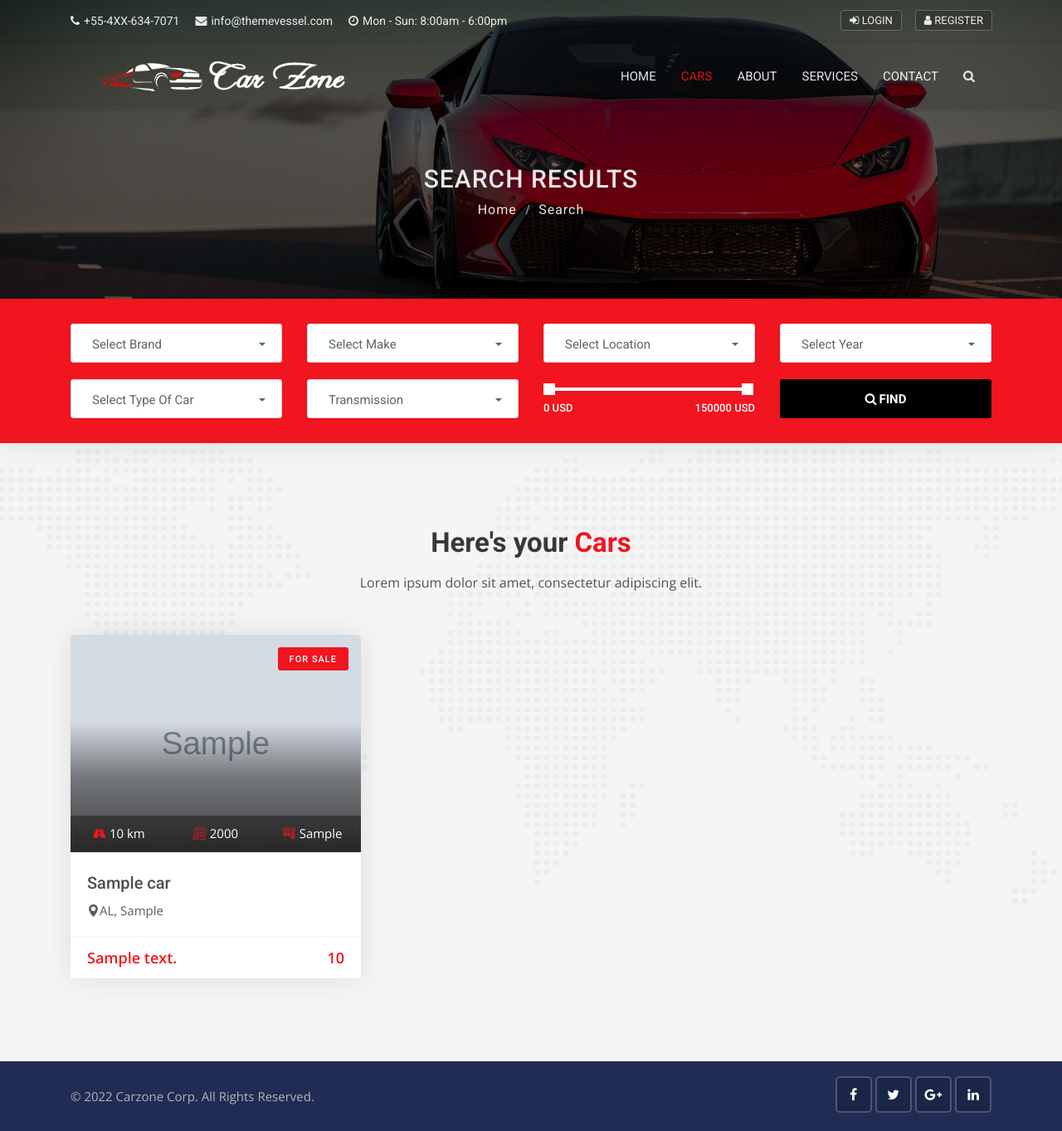
After one commit to irshatbek/carzone-gitproject, a Django app: page /cars/search in a window 1280 px wide. The commit adds this page. Shown: the whole page at 83% size. Run offline with Django 4.2, Linux system fonts and the light colour scheme; tables that the repository leaves empty hold one stand-in row (values such as "Sample post"); grey boxes marked "Sample" are stand-in pictures; parts of the project's set-up code (start-up, migrations or seed data) failed here and were passed over; some libraries are stand-ins or nearby versions.

Commit message:
added car detail and search pages

```diff
--- a/cars/urls.py
+++ b/cars/urls.py
@@ -3,5 +3,7 @@ from . import views
 
 urlpatterns = [
     path('', views.cars, name='cars'),
+    path('<int:id>', views.car_detail, name='car_detail'),
+    path('search', views.search, name='search')
 
 ]
--- a/cars/views.py
+++ b/cars/views.py
@@ -1,5 +1,36 @@
-from django.shortcuts import render
+from ast import keyword
+from django.shortcuts import get_object_or_404, render
+from .models import *
+from django.core.paginator import EmptyPage, PageNotAnInteger, Paginator
 
 # Create your views here.
 def cars(request):
-    return render(request, 'cars/cars.html')
+    cars = Car.objects.order_by('created_date')
+    paginator = Paginator(cars, 2)
+    page = request.GET.get('page')
+    paged_cars = paginator.get_page(page)
+    data = {
+        'cars': paged_cars,
+    }
+    return render(request, 'cars/cars.html', data)
+
+
+def car_detail(request, id):
+    single_car = get_object_or_404(Car, pk=id)
+    data = {
+        'single_car': single_car,
+    }
+    return render(request, 'cars/car_detail.html', data)
+
+def search(request):
+    cars = Car.objects.order_by('-created_date')
+
+    if 'keyword' in request.GET:
+        keyword = request.GET['keyword']
+        if keyword:
+            cars = cars.filter(description__icontains=keyword)
+
+    data = {
+        'cars': cars,
+    }
+    return render(request, 'cars/search.html', data)
--- a/carzone/settings.py
+++ b/carzone/settings.py
@@ -43,6 +43,7 @@ INSTALLED_APPS = [
     'ckeditor',
     'multiselectfield',
     'django.contrib.humanize',
+    'paginator',
 ]
 
 MIDDLEWARE = [
--- a/templates/base.html
+++ b/templates/base.html
@@ -55,8 +55,8 @@
 <!-- Full Page Search -->
 <div id="full-page-search">
     <button type="button" class="close">×</button>
-    <form action="https://storage.googleapis.com/theme-vessel/carhouse/index.html#" class="search-header">
-        <input type="search" value="" placeholder="type keyword(s) here. Eg: audi, benz etc" />
+    <form action="{% url 'search' %}" class="search-header">
+        <input type="search" value="" placeholder="type keyword(s) here. Eg: audi, benz etc" name="keyword"/>
         <button type="submit" class="btn btn-sm button-theme">Search</button>
     </form>
 </div>
--- /dev/null
+++ b/templates/cars/search.html
@@ -0,0 +1,207 @@
+{% extends 'base.html' %}
+
+{% block title %} | Home {% endblock %}
+{% block content %}
+
+{% load humanize %}
+{% load static %}
+
+
+
+<!-- Banner start -->
+<div class="sub-banner overview-bgi">
+    <div class="container breadcrumb-area">
+        <div class="breadcrumb-areas">
+            <h1>Search Results</h1>
+            <ul class="breadcrumbs">
+                <li><a href="index.html">Home</a></li>
+                <li class="active">Search</li>
+            </ul>
+        </div>
+    </div>
+</div>
+<!-- Banner end -->
+
+<!-- Search box 3 start -->
+<div class="search-box-3 sb-7 bg-active">
+    <div class="container">
+        <div class="search-area-inner">
+            <div class="search-contents">
+                <form method="GET">
+                    <div class="row">
+                        <div class="col-lg-3 col-md-6 col-sm-6 col-6">
+                            <div class="form-group">
+                                <select class="selectpicker search-fields" name="select-brand">
+                                    <option disabled="disabled" selected="selected">Select Brand</option>
+                                    <option>Audi</option>
+                                    <option>BMW</option>
+                                    <option>Honda</option>
+                                    <option>Nissan</option>
+                                </select>
+                            </div>
+                        </div>
+                        <div class="col-lg-3 col-md-6 col-sm-6 col-6">
+                            <div class="form-group">
+                                <select class="selectpicker search-fields" name="select-make">
+                                    <option disabled="disabled" selected="selected">Select Make</option>
+                                    <option>BMW</option>
+                                    <option>Honda</option>
+                                    <option>Lamborghini Huracán</option>
+                                    <option>Sports Car</option>
+                                </select>
+                            </div>
+                        </div>
+                        <div class="col-lg-3 col-md-6 col-sm-6 col-6">
+                            <div class="form-group">
+                                <select class="selectpicker search-fields" name="select-location">
+                                    <option disabled="disabled" selected="selected">Select Location</option>
+                                    <option>United States</option>
+                                    <option>United Kingdom</option>
+                                </select>
+                            </div>
+                        </div>
+                        <div class="col-lg-3 col-md-6 col-sm-6 col-6">
+                            <div class="form-group">
+                                <select class="selectpicker search-fields" name="select-year">
+                                    <option disabled="disabled" selected="selected">Select Year</option>
+                                    <option>2016</option>
+                                    <option>2017</option>
+                                    <option>2018</option>
+                                    <option>2019</option>
+                                </select>
+                            </div>
+                        </div>
+                    </div>
+                    <div class="row">
+                        <div class="col-lg-3 col-md-6 col-sm-6 col-6">
+                            <div class="form-group">
+                                <select class="selectpicker search-fields" name="select-type">
+                                    <option disabled="disabled" selected="selected">Select Type Of Car</option>
+                                    <option>New Car</option>
+                                    <option>Used Car</option>
+                                </select>
+                            </div>
+                        </div>
+                        <div class="col-lg-3 col-md-6 col-sm-6 col-6">
+                            <div class="form-group">
+                                <select class="selectpicker search-fields" name="transmission">
+                                    <option disabled="disabled" selected="selected">Transmission</option>
+                                    <option>Automatic</option>
+                                    <option>Manual</option>
+                                </select>
+                            </div>
+                        </div>
+                        <div class="col-lg-3 col-md-6 col-sm-6 col-6">
+                            <div class="form-group">
+                                <div class="range-slider">
+                                    <div data-min="0" data-max="150000" data-unit="USD" data-min-name="min_price" data-max-name="max_price" class="range-slider-ui ui-slider" aria-disabled="false"></div>
+                                    <div class="clearfix"></div>
+                                </div>
+                            </div>
+                        </div>
+                        <div class="col-lg-3 col-md-6 col-sm-6 col-6">
+                            <div class="form-group">
+                                <button class="btn btn-block button-theme btn-md">
+                                    <i class="fa fa-search"></i>Find
+                                </button>
+                            </div>
+                        </div>
+                    </div>
+                </form>
+            </div>
+        </div>
+    </div>
+</div>
+<!-- Search box 3 end -->
+
+<!-- Featured car start -->
+<div class="featured-car content-area">
+    <div class="container">
+        <!-- Main title -->
+        <div class="main-title">
+            <h1>Here's your <span>Cars</span></h1>
+            <p>Lorem ipsum dolor sit amet, consectetur adipiscing elit.</p>
+        </div>
+        <div class="row">
+            {% for car in cars %}
+            <div class="col-lg-4 col-md-6">
+                <div class="car-box">
+                    <div class="car-thumbnail">
+                        <a href="{% url 'car_detail' car.id %}" class="car-img">
+                            <div class="tag">For Sale</div>
+                            <img class="d-block w-100" src="{{car.car_photo.url}}" alt="car" style="min-height: 262px; max-height: 262px;">
+                            <div class="facilities-list clearfix">
+                                <ul>
+                                    <li>
+                                        <span><i class="flaticon-way"></i></span>{{car.milage}} km
+                                    </li>
+                                    <li>
+                                        <span><i class="flaticon-calendar-1"></i></span>{{car.year}}
+                                    </li>
+                                    <li>
+                                        <span><i class="flaticon-manual-transmission"></i></span>{{car.transmission}}
+                                    </li>
+                                </ul>
+                            </div>
+                        </a>
+                        <div class="carbox-overlap-wrapper">
+                            <div class="overlap-box">
+                                <div class="overlap-btns-area">
+                                    <div class="car-magnify-gallery">
+                                        <a href="{{car.car_photo.url}}" class="overlap-btn">
+                                            <i class="fa fa-expand"></i>
+                                            <img class="hidden" src="{{car.car_photo.url}}">
+                                        </a>
+                                        {% if car.car_photo_1 %}
+                                        <a href="{{car.car_photo_1.url}}" class="hidden">
+                                            <img class="hidden" src="{{car.car_photo_1.url}}">
+                                        </a>
+                                        {% endif %}
+                                        {% if car.car_photo_2 %}
+                                        <a href="{{car.car_photo_2.url}}" class="hidden">
+                                            <img class="hidden" src="{{car.car_photo_2.url}}">
+                                        </a>
+                                        {% endif %}
+                                        {% if car.car_photo_3 %}
+                                        <a href="{{car.car_photo_3.url}}" class="hidden">
+                                            <img class="hidden" src="{{car.car_photo_3.url}}">
+                                        </a>
+                                        {% endif %}
+                                        {% if car.car_photo_4 %}
+                                        <a href="{{car.car_photo_4.url}}" class="hidden">
+                                            <img class="hidden" src="{{car.car_photo_4.url}}">
+                                        </a>
+                                        {% endif %}
+                                    </div>
+                                </div>
+                            </div>
+                        </div>
+                    </div>
+                    <div class="detail">
+                        <h1 class="title">
+                            <a href="{% url 'car_detail' car.id %}">{{car.car_title}}</a>
+                        </h1>
+                        <div class="location">
+                            <a href="{% url 'car_detail' car.id %}">
+                                <i class="flaticon-pin"></i>{{car.state}}, {{car.city}}
+                            </a>
+                        </div>
+                    </div>
+                    <div class="footer clearfix">
+                        <div class="pull-left ratings days">
+                            <p class="cartype">{{car.body_style}}</p>
+                        </div>
+                        <div class="pull-right">
+                            <p class="price">{{car.price | intcomma}}</p>
+                        </div>
+                    </div>
+                </div>
+            </div>
+          {% endfor %}
+        </div>
+    </div>
+</div>
+<!-- Featured car end -->
+
+
+{% endblock %}
```
Also changed, not shown: templates/cars/car_detail.html (added, +306 -0 lines), templates/cars/cars.html (+54 -24 lines), templates/pages/home.html (+9 -7 lines).
